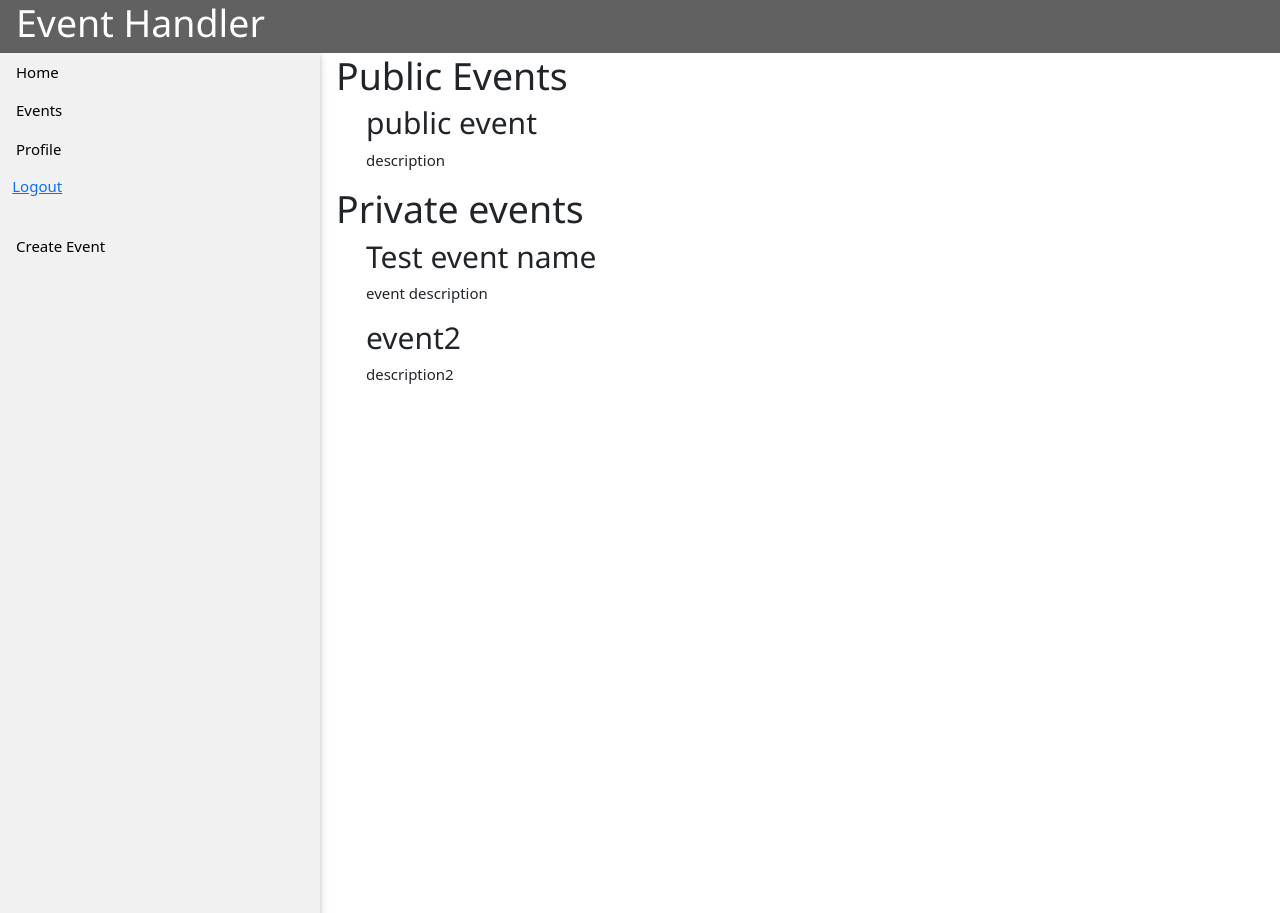
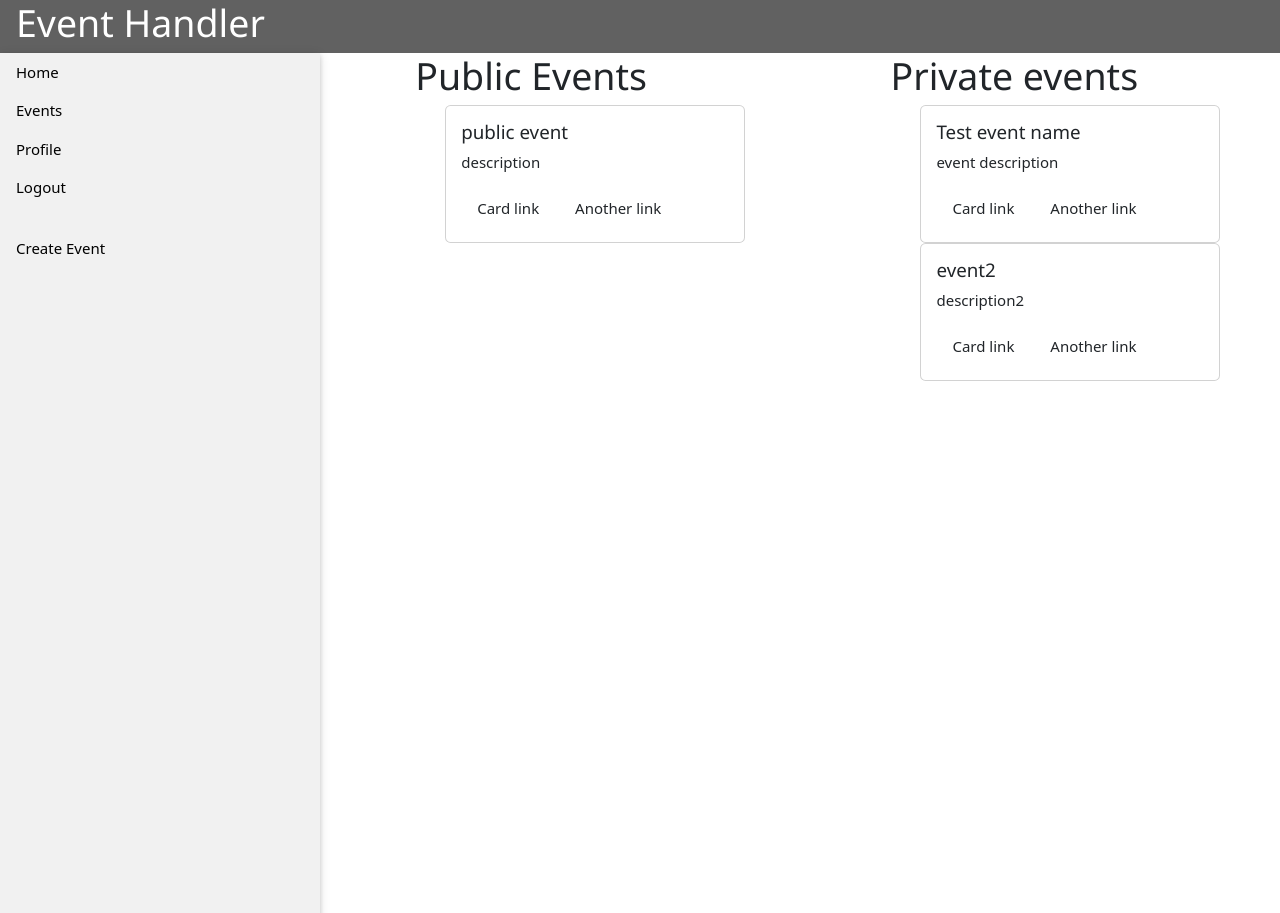
Before and after one commit to JackSteffan/EventHandler, a Django app: page /home/events/ in a window 1280 px wide. Run offline with Django 5.2, Linux system fonts and the light colour scheme; a user stored in the database is signed in; data comes from the database, SQL or seed files in the repository; both versions use the stored data as it was after the commit.

Commit message:
Made events appear in 2 Columns and made events appear in bootstrap cards.

```diff
--- a/website/templates/index.html
+++ b/website/templates/index.html
@@ -34,10 +34,10 @@
   {% if user.is_authenticated %}
     <form id="logout-form" method="post" action="{% url 'logout' %}">
       {% csrf_token %}
-      <button type="submit" class="btn btn-link">Logout</button>
+      <button type="submit" class="w3-bar-item w3-button">Logout</button>
     </form>
   {% else %}
-    <li><a href="{% url 'login' %}?next={{ request.path }}">Login</a></li>
+    <a href="{% url 'login' %}?next={{ request.path }}">Login</a>
   {% endif %}
   <br>
   {% if user.is_staff %}
--- a/website/templates/website/event_list.html
+++ b/website/templates/website/event_list.html
@@ -4,29 +4,43 @@
 <div style="margin-left:25%">
 
 <div class="w3-container">
-
+  <div class="row justify-content-around">
+    <div class="col-4">
       {% if event_list %}
       <h1>Public Events</h1>
       <ul>
+        {% for event in event_list %}
+          {% if event.public == True %}
+          <div class="card" style="width: 20rem;">
+            <div class="card-body">
+              <h5 class="card-title">{{event.name}}</h5>
+              <!-- <h6 class="card-subtitle mb-2 text-muted">Card subtitle</h6> -->
+              <p class="card-text">{{event.description}}</p>
+              <a href="#" class="w3-bar-item w3-button">Card link</a>
+              <a href="#" class="w3-bar-item w3-button">Another link</a>
+            </div>
+          </div>
+          {% endif %}
+        {% endfor %}
+      </ul>
+    </div>
 
-        {% for event in event_list %}
 
-          {% if event.public == True %}
-          <h2>{{event.name}}</h2>
-          <p>{{event.description}}</p>
-          {% endif %}
-
-        {% endfor %}
-
-      </ul>
-
+    <div class="col-4">
       {% if user.is_staff %}
       <h1>Private events</h1>
       <ul>
         {% for event in event_list %}
           {% if event.public == False %}
-            <h2>{{event.name}}</h2>
-            <p>{{event.description}}</p>
+          <div class="card" style="width: 20rem;">
+            <div class="card-body">
+              <h5 class="card-title">{{event.name}}</h5>
+              <!-- <h6 class="card-subtitle mb-2 text-muted">Card subtitle</h6> -->
+              <p class="card-text">{{event.description}}</p>
+              <a href="#" class="w3-bar-item w3-button">Card link</a>
+              <a href="#" class="w3-bar-item w3-button">Another link</a>
+            </div>
+          </div>
           {% endif %}
         {% endfor %}
       </ul>
@@ -34,8 +48,7 @@
       {% else %}
         <p>There are no events.</p>
       {% endif %}
-
-
     </div>
+  </div>
 </div>
 {% endblock %}
```
Also changed, not shown: db.sqlite3.
